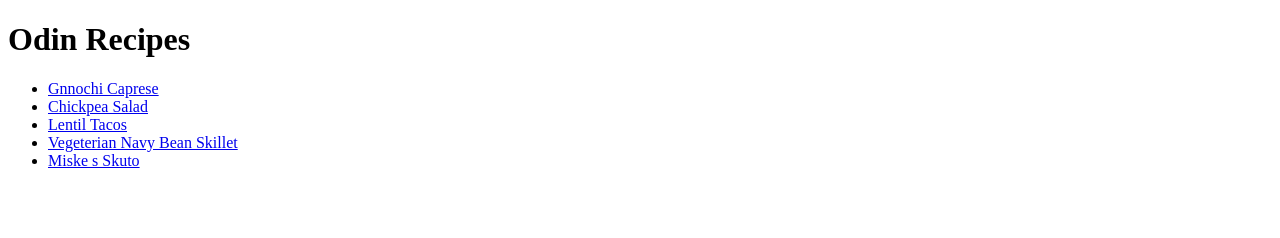
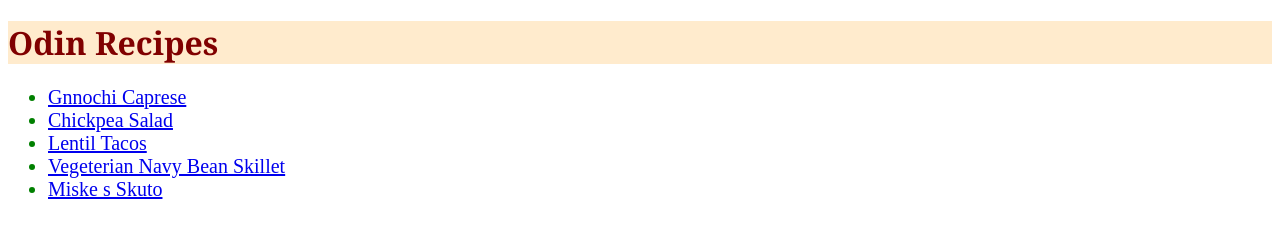
Before and after one commit to kleee822/odin-recipes, a plain HTML site: page index.html in a window 1280 px wide. Drawn offline with Linux system fonts and the light colour scheme.

Commit message:
Change text appereance

```diff
--- a/index.html
+++ b/index.html
@@ -4,16 +4,17 @@
     <meta charset="UTF-8">
     <meta name="viewport" content="width=device-width, initial-scale=1.0">
     <title>Odin Recipes</title>
+    <link rel="stylesheet" href="./stylesheet.css">
 </head>
 <body>
-    <h1>Odin Recipes</h1>
+    <h1 id="main-title">Odin Recipes</h1>
     <ul>
-    <li><a href="./recipes/gnocchi_caprese.html">Gnnochi Caprese</a></li>
-    <li><a href="./recipes/chickpea_salad.html">Chickpea Salad</a></li>
-    <li><a href="./recipes/lentil_tacos.html">Lentil Tacos</a></li>
-    <li><a href="./recipes/vegeterian_navy_bean_skillet.html">Vegeterian
+    <li class="recipes"><a href="./recipes/gnocchi_caprese.html">Gnnochi Caprese</a></li>
+    <li class="recipes"><a href="./recipes/chickpea_salad.html">Chickpea Salad</a></li>
+    <li class="recipes"><a href="./recipes/lentil_tacos.html">Lentil Tacos</a></li>
+    <li class="recipes"><a href="./recipes/vegeterian_navy_bean_skillet.html">Vegeterian
         Navy Bean Skillet</a></li>
-    <li><a href="./recipes/miske_s_skuto.html">Miske s Skuto</a></li>
+    <li class="recipes"><a href="./recipes/miske_s_skuto.html">Miske s Skuto</a></li>
     </ul>
 </body>
 </html>
--- /dev/null
+++ b/stylesheet.css
@@ -0,0 +1,10 @@
+#main-title {
+   background-color: blanchedalmond;
+   color: maroon;
+   font-family: Georgia, 'Times New Roman', Times, serif;
+}
+
+.recipes {
+    color: green;
+    font-size: 20px;
+}
```
